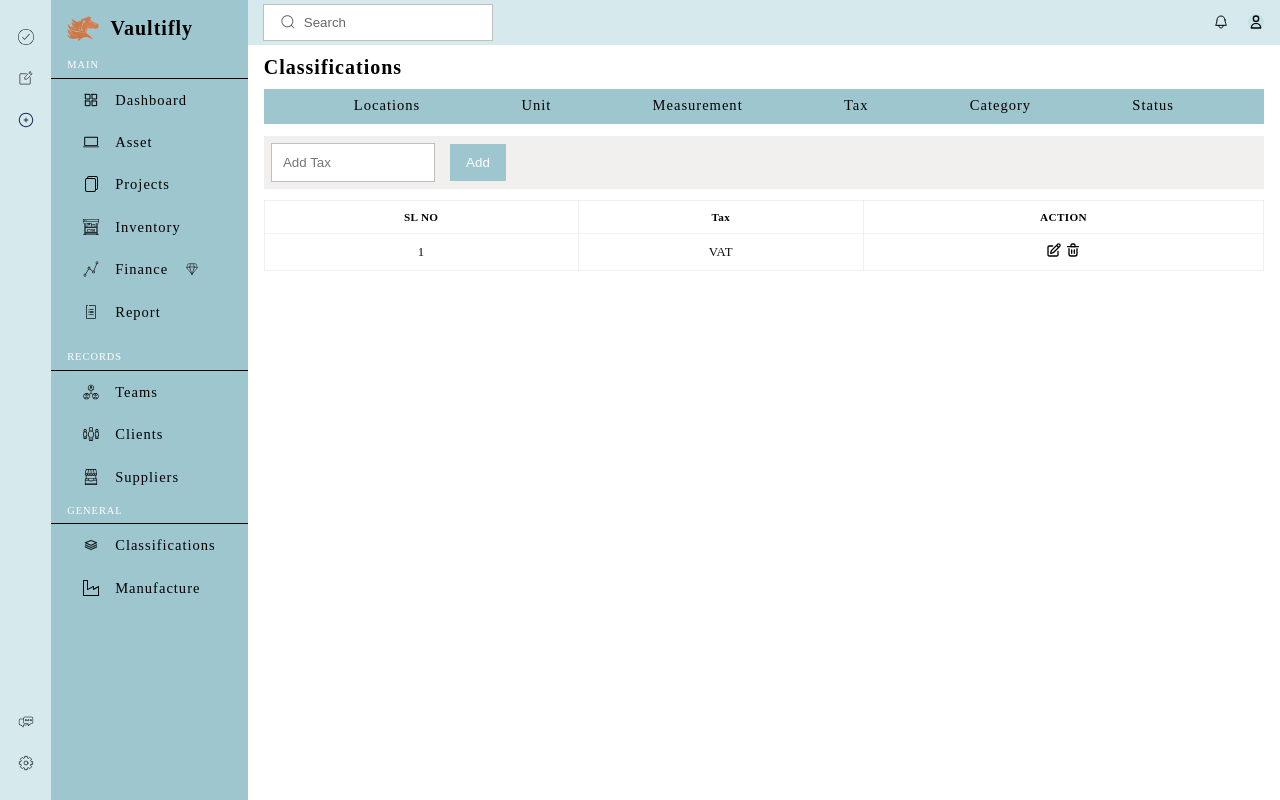
After one commit to souravdas007123/Vaultifly--Django, a Django app: page /classificationtax/ in a window 1280 px wide. The commit adds this page. Run offline with Django 5.2, Linux system fonts and the light colour scheme.

Commit message:
classification page added tax and mesurment

```diff
--- a/page_html/templates/page_html/classifications.html
+++ b/page_html/templates/page_html/classifications.html
@@ -14,8 +14,13 @@
 <span></span>
 </a>
 
-<a href="{% url 'classificationstatus' %}">
-<div class="content_navigation_link">Status</div>
+<a href="{% url 'classificationmeasurement' %}">
+<div class="content_navigation_link">Measurement</div>
+<span></span>
+</a>
+
+<a href="{% url 'classificationtax' %}">
+<div class="content_navigation_link">Tax</div>
 <span></span>
 </a>
 
@@ -24,4 +29,9 @@
 <span></span>
 </a>
 
+<a href="{% url 'classificationstatus' %}">
+<div class="content_navigation_link">Status</div>
+<span></span>
+</a>
+
 {% endblock navigation_tab %}
--- /dev/null
+++ b/page_html/templates/page_html/classifications_tax.html
@@ -0,0 +1,41 @@
+{% extends "page_html/classifications.html" %}
+
+{% block main_data %}
+
+<div class="classsification_container">
+    <div class="classsification_add_navbar_container">
+        <div class="classsification_add_navbar">
+            <input type="text" name="username" id="username" placeholder="Add Tax">
+            <button>Add</button>
+        </div>
+    </div>
+    <div class="classsification_data_contain">
+        <div class="table-container">
+            <table class="table">
+                <thead>
+                    <tr>
+                        <th>SL NO</th>
+                        <th>Tax</th>
+                        <th>ACTION</th>
+                    </tr>
+                </thead>
+                <tbody>
+                    <tr>
+                        <td>1</td>
+                        <td>VAT</td>
+                        <td>
+                            <a href="">
+                                <svg viewBox="0 0 24 24" fill="none" xmlns="http://www.w3.org/2000/svg"><g id="SVGRepo_bgCarrier" stroke-width="0"></g><g id="SVGRepo_tracerCarrier" stroke-linecap="round" stroke-linejoin="round"></g><g id="SVGRepo_iconCarrier"> <path fill-rule="evenodd" clip-rule="evenodd" d="M21.1213 2.70705C19.9497 1.53548 18.0503 1.53547 16.8787 2.70705L15.1989 4.38685L7.29289 12.2928C7.16473 12.421 7.07382 12.5816 7.02986 12.7574L6.02986 16.7574C5.94466 17.0982 6.04451 17.4587 6.29289 17.707C6.54127 17.9554 6.90176 18.0553 7.24254 17.9701L11.2425 16.9701C11.4184 16.9261 11.5789 16.8352 11.7071 16.707L19.5556 8.85857L21.2929 7.12126C22.4645 5.94969 22.4645 4.05019 21.2929 2.87862L21.1213 2.70705ZM18.2929 4.12126C18.6834 3.73074 19.3166 3.73074 19.7071 4.12126L19.8787 4.29283C20.2692 4.68336 20.2692 5.31653 19.8787 5.70705L18.8622 6.72357L17.3068 5.10738L18.2929 4.12126ZM15.8923 6.52185L17.4477 8.13804L10.4888 15.097L8.37437 15.6256L8.90296 13.5112L15.8923 6.52185ZM4 7.99994C4 7.44766 4.44772 6.99994 5 6.99994H10C10.5523 6.99994 11 6.55223 11 5.99994C11 5.44766 10.5523 4.99994 10 4.99994H5C3.34315 4.99994 2 6.34309 2 7.99994V18.9999C2 20.6568 3.34315 21.9999 5 21.9999H16C17.6569 21.9999 19 20.6568 19 18.9999V13.9999C19 13.4477 18.5523 12.9999 18 12.9999C17.4477 12.9999 17 13.4477 17 13.9999V18.9999C17 19.5522 16.5523 19.9999 16 19.9999H5C4.44772 19.9999 4 19.5522 4 18.9999V7.99994Z" fill="#000000"></path> </g></svg>
+                            </a>
+                            <a href="">
+                                <svg viewBox="0 0 24 24" fill="none" xmlns="http://www.w3.org/2000/svg"><g id="SVGRepo_bgCarrier" stroke-width="0"></g><g id="SVGRepo_tracerCarrier" stroke-linecap="round" stroke-linejoin="round"></g><g id="SVGRepo_iconCarrier"> <path d="M10 12V17" stroke="#000000" stroke-width="2" stroke-linecap="round" stroke-linejoin="round"></path> <path d="M14 12V17" stroke="#000000" stroke-width="2" stroke-linecap="round" stroke-linejoin="round"></path> <path d="M4 7H20" stroke="#000000" stroke-width="2" stroke-linecap="round" stroke-linejoin="round"></path> <path d="M6 10V18C6 19.6569 7.34315 21 9 21H15C16.6569 21 18 19.6569 18 18V10" stroke="#000000" stroke-width="2" stroke-linecap="round" stroke-linejoin="round"></path> <path d="M9 5C9 3.89543 9.89543 3 11 3H13C14.1046 3 15 3.89543 15 5V7H9V5Z" stroke="#000000" stroke-width="2" stroke-linecap="round" stroke-linejoin="round"></path> </g></svg>
+                            </a>
+                        </td>
+                    </tr>
+                </tbody>
+              </table>
+             </div>
+    </div>
+</div>
+
+{% endblock main_data %}
--- a/page_html/templates/page_html/inventory_product.html
+++ b/page_html/templates/page_html/inventory_product.html
@@ -34,6 +34,7 @@
                     <tr>
                         <th>SL-NO</th>
                         <th>ITEMS</th>
+                        <th>UNIT</th>
                         <th>BRAND/MODEL</th>
                         <th>HSN-CODE</th>
                         <th>GST-RATE</th>
@@ -44,6 +45,7 @@
                     <tr>
                         <td>1</td>
                         <td>Mouse</td>
+                        <td>Pcs</td>
                         <td>Hp</td>
                         <td>854125</td>
                         <td>18%</td>
--- a/page_html/templates/page_html/inventory_stock.html
+++ b/page_html/templates/page_html/inventory_stock.html
@@ -20,6 +20,7 @@
         <tr>
           <th>SL-NO</th>
           <th>ITEMS</th>
+          <th>UNIT</th>
           <th>BALANCE</th>
           <th>STATUS</th>
         </tr>
@@ -28,6 +29,7 @@
         <tr>
           <td>1</td>
           <td>Keyboard</td>
+          <td>Pcs</td>
           <td>10</td>
           <td>Active</td>
         </tr>
--- a/page_html/urls.py
+++ b/page_html/urls.py
@@ -1,5 +1,5 @@
 from django.urls import path
-from page_html.views import home,asset,assetoverview,assetcapture,assetcapturehardwarecontain,assetcapturelicensecontain,assetcapturecorelicensecontain,assetcapturesoftwarecontain,project,projectoverview,projectworkspace,finance,inventory,inventoryoverview,inventorysummery,inventorystock,inventoryproduct,inventorypurchase,inventorysale,inventoryreturn,inventorybilling,inventoryinput,report,reportoverview,team,teamoverviews,teamlistviews,teamadd,clients,clientsoverviews,clientslistviews,clientsadd,suppliers,suppliersoverview,supplierlistview,supplieradd,classification,classificationlocation,classificationunit,classificationstatus,classificationcategory,manufacture,setting,support,taskglobal,taskglobalcreate,taskglobaloverview,taskglobalasign,notesglobal,uploadglobal,settingprofile,settingpassword,settingnotification,settingauthentication,settingsubcription,forgetpassword,validity
+from page_html.views import home,asset,assetoverview,assetcapture,assetcapturehardwarecontain,assetcapturelicensecontain,assetcapturecorelicensecontain,assetcapturesoftwarecontain,project,projectoverview,projectworkspace,finance,inventory,inventoryoverview,inventorysummery,inventorystock,inventoryproduct,inventorypurchase,inventorysale,inventoryreturn,inventorybilling,inventoryinput,report,reportoverview,team,teamoverviews,teamlistviews,teamadd,clients,clientsoverviews,clientslistviews,clientsadd,suppliers,suppliersoverview,supplierlistview,supplieradd,classification,classificationlocation,classificationunit,classificationmeasurement,classificationtax,classificationstatus,classificationcategory,manufacture,setting,support,taskglobal,taskglobalcreate,taskglobaloverview,taskglobalasign,notesglobal,uploadglobal,settingprofile,settingpassword,settingnotification,settingauthentication,settingsubcription,forgetpassword,validity
 urlpatterns = [
     path('', home,name='home'),
     path('asset/', asset,name='asset'),
@@ -40,6 +40,8 @@ urlpatterns = [
     path('classification/', classification,name='classification'),
     path('classificationlocation/', classificationlocation,name='classificationlocation'),
     path('classificationunit/', classificationunit,name='classificationunit'),
+    path('classificationmeasurement/', classificationmeasurement,name='classificationmeasurement'),
+    path('classificationtax/', classificationtax,name='classificationtax'),
     path('classificationstatus/', classificationstatus,name='classificationstatus'),
     path('classificationcategory/', classificationcategory,name='classificationcategory'),
     path('manufacture/', manufacture,name='manufacture'),
--- a/page_html/views.py
+++ b/page_html/views.py
@@ -118,6 +118,12 @@ def classificationlocation(request):
 def classificationunit(request):
     return render(request,'page_html/classifications_unit.html')
 
+def classificationmeasurement(request):
+    return render(request,'page_html/classifications_measurement.html')
+
+def classificationtax(request):
+    return render(request,'page_html/classifications_tax.html')
+
 def classificationstatus(request):
     return render(request,'page_html/classifications_status.html')
 
```
Also changed, not shown: page_html/templates/page_html/classifications_measurement.html (added, +18 -0 lines).
